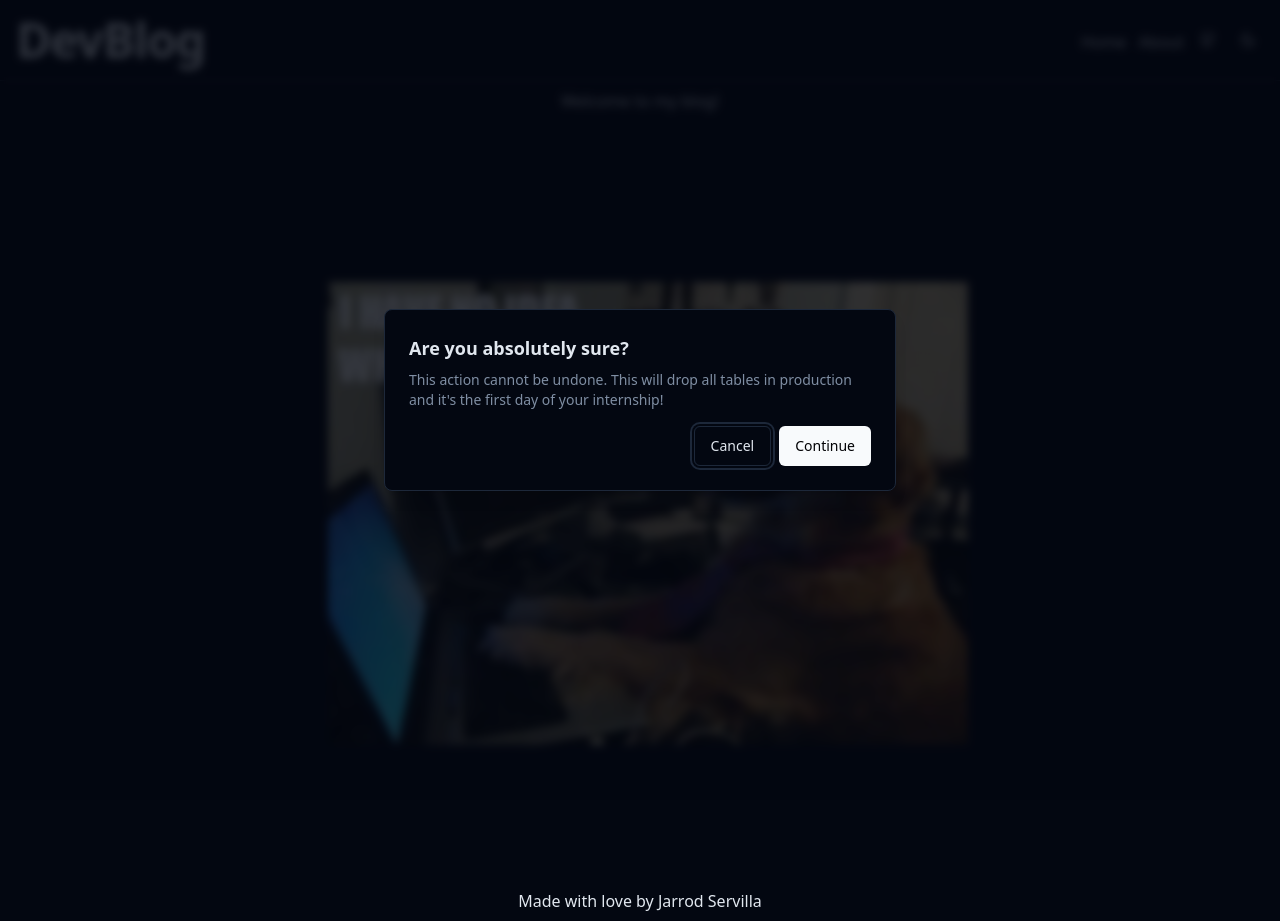
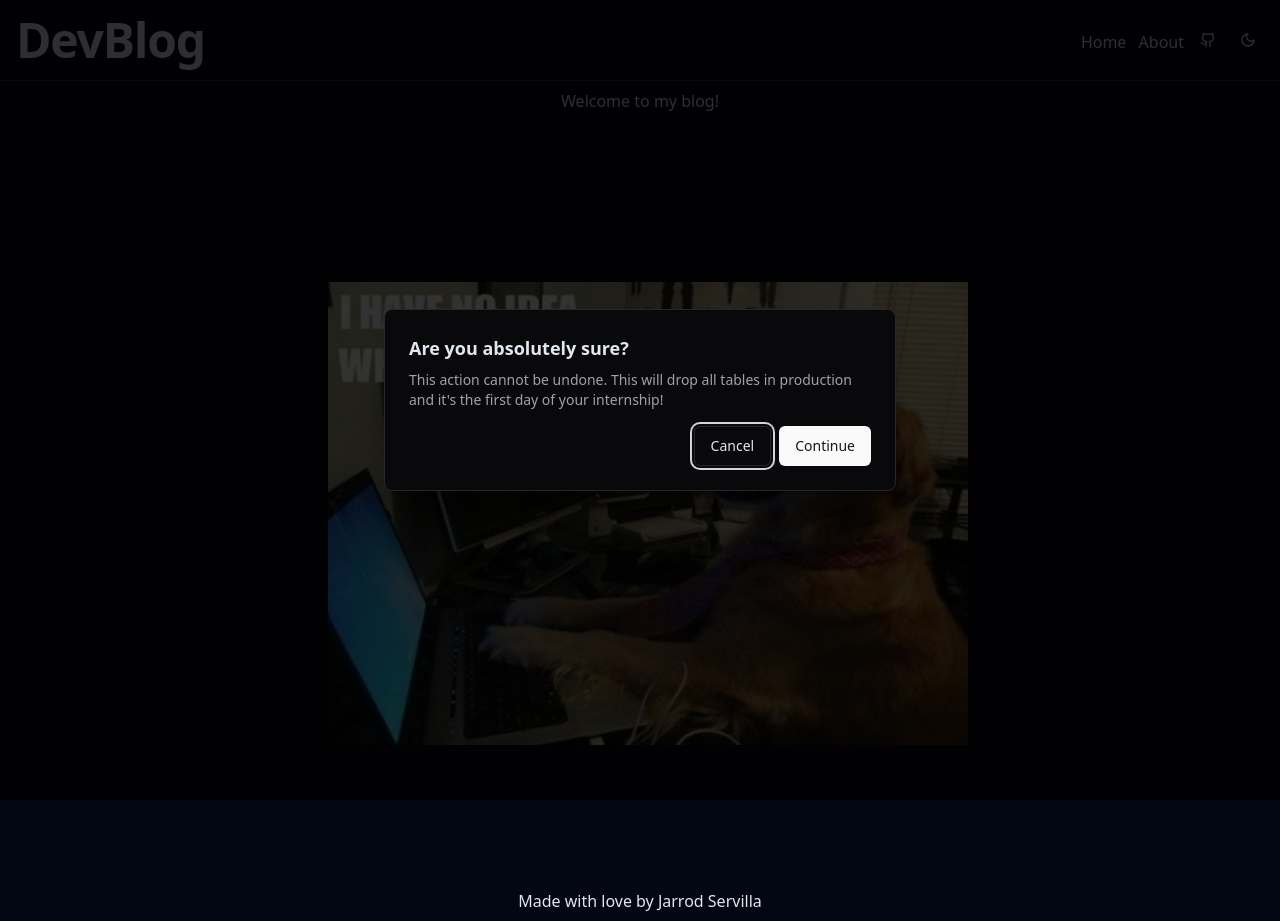
Before and after one commit to jcserv/react-vite-shadcn-template, a React (Vite) app: page / in a window 1280 px wide. Both pictures are taken after a click on the picture 648 px from the left and 513 px from the top of the page. Built offline with nearby package versions, Linux system fonts and the light colour scheme.

Commit message:
fix: build issues

```diff
--- a/package.json
+++ b/package.json
@@ -1,5 +1,5 @@
 {
-  "name": "mtg-bulk-buy",
+  "name": "react-vite-shadcn-template",
   "private": true,
   "version": "0.0.0",
   "type": "module",
@@ -11,6 +11,7 @@
   "dependencies": {
     "@radix-ui/react-alert-dialog": "^1.1.2",
     "@radix-ui/react-dropdown-menu": "^2.1.2",
+    "@radix-ui/react-slot": "^1.1.0",
     "@tanstack/react-router": "^1.65.0",
     "class-variance-authority": "^0.5.3",
     "clsx": "^1.2.1",
@@ -29,7 +30,7 @@
     "autoprefixer": "^10.4.20",
     "postcss": "^8.4.47",
     "tailwindcss": "^3.4.13",
-    "typescript": "^4.9.5",
+    "typescript": "^5.2",
     "vite": "5.0.0"
   }
 }
--- a/src/components/ui/alert-dialog.tsx
+++ b/src/components/ui/alert-dialog.tsx
@@ -1,5 +1,3 @@
-"use client"
-
 import * as React from "react"
 import * as AlertDialogPrimitive from "@radix-ui/react-alert-dialog"
 
@@ -10,26 +8,15 @@ const AlertDialog = AlertDialogPrimitive.Root
 
 const AlertDialogTrigger = AlertDialogPrimitive.Trigger
 
-const AlertDialogPortal = ({
-  className,
-  children,
-  ...props
-}: AlertDialogPrimitive.AlertDialogPortalProps) => (
-  <AlertDialogPrimitive.Portal className={cn(className)} {...props}>
-    <div className="fixed inset-0 z-50 flex items-end justify-center sm:items-center">
-      {children}
-    </div>
-  </AlertDialogPrimitive.Portal>
-)
-AlertDialogPortal.displayName = AlertDialogPrimitive.Portal.displayName
+const AlertDialogPortal = AlertDialogPrimitive.Portal
 
 const AlertDialogOverlay = React.forwardRef<
   React.ElementRef<typeof AlertDialogPrimitive.Overlay>,
   React.ComponentPropsWithoutRef<typeof AlertDialogPrimitive.Overlay>
->(({ className, children, ...props }, ref) => (
+>(({ className, ...props }, ref) => (
   <AlertDialogPrimitive.Overlay
     className={cn(
-      "fixed inset-0 z-50 bg-background/80 backdrop-blur-sm transition-opacity animate-in fade-in",
+      "fixed inset-0 z-50 bg-black/80  data-[state=open]:animate-in data-[state=closed]:animate-out data-[state=closed]:fade-out-0 data-[state=open]:fade-in-0",
       className
     )}
     {...props}
@@ -47,7 +34,7 @@ const AlertDialogContent = React.forwardRef<
     <AlertDialogPrimitive.Content
       ref={ref}
       className={cn(
-        "fixed z-50 grid w-full max-w-lg scale-100 gap-4 border bg-background p-6 opacity-100 shadow-lg animate-in fade-in-90 slide-in-from-bottom-10 sm:rounded-lg sm:zoom-in-90 sm:slide-in-from-bottom-0 md:w-full",
+        "fixed left-[50%] top-[50%] z-50 grid w-full max-w-lg translate-x-[-50%] translate-y-[-50%] gap-4 border border-zinc-200 bg-white p-6 shadow-lg duration-200 data-[state=open]:animate-in data-[state=closed]:animate-out data-[state=closed]:fade-out-0 data-[state=open]:fade-in-0 data-[state=closed]:zoom-out-95 data-[state=open]:zoom-in-95 data-[state=closed]:slide-out-to-left-1/2 data-[state=closed]:slide-out-to-top-[48%] data-[state=open]:slide-in-from-left-1/2 data-[state=open]:slide-in-from-top-[48%] sm:rounded-lg dark:border-zinc-800 dark:bg-zinc-950",
         className
       )}
       {...props}
@@ -102,7 +89,7 @@ const AlertDialogDescription = React.forwardRef<
 >(({ className, ...props }, ref) => (
   <AlertDialogPrimitive.Description
     ref={ref}
-    className={cn("text-sm text-muted-foreground", className)}
+    className={cn("text-sm text-zinc-500 dark:text-zinc-400", className)}
     {...props}
   />
 ))
@@ -139,6 +126,8 @@ AlertDialogCancel.displayName = AlertDialogPrimitive.Cancel.displayName
 
 export {
   AlertDialog,
+  AlertDialogPortal,
+  AlertDialogOverlay,
   AlertDialogTrigger,
   AlertDialogContent,
   AlertDialogHeader,
--- a/src/components/ui/button.tsx
+++ b/src/components/ui/button.tsx
@@ -1,27 +1,29 @@
 import * as React from "react"
-import { VariantProps, cva } from "class-variance-authority"
+import { Slot } from "@radix-ui/react-slot"
+import { cva, type VariantProps } from "class-variance-authority"
 
 import { cn } from "@/lib/utils"
 
 const buttonVariants = cva(
-  "inline-flex items-center justify-center rounded-md text-sm font-medium transition-colors focus-visible:outline-none focus-visible:ring-2 focus-visible:ring-ring focus-visible:ring-offset-2 disabled:opacity-50 disabled:pointer-events-none ring-offset-background",
+  "inline-flex items-center justify-center whitespace-nowrap rounded-md text-sm font-medium ring-offset-white transition-colors focus-visible:outline-none focus-visible:ring-2 focus-visible:ring-zinc-950 focus-visible:ring-offset-2 disabled:pointer-events-none disabled:opacity-50 dark:ring-offset-zinc-950 dark:focus-visible:ring-zinc-300",
   {
     variants: {
       variant: {
-        default: "bg-primary text-primary-foreground hover:bg-primary/90",
+        default: "bg-zinc-900 text-zinc-50 hover:bg-zinc-900/90 dark:bg-zinc-50 dark:text-zinc-900 dark:hover:bg-zinc-50/90",
         destructive:
-          "bg-destructive text-destructive-foreground hover:bg-destructive/90",
+          "bg-red-500 text-zinc-50 hover:bg-red-500/90 dark:bg-red-900 dark:text-zinc-50 dark:hover:bg-red-900/90",
         outline:
-          "border border-input hover:bg-accent hover:text-accent-foreground",
+          "border border-zinc-200 bg-white hover:bg-zinc-100 hover:text-zinc-900 dark:border-zinc-800 dark:bg-zinc-950 dark:hover:bg-zinc-800 dark:hover:text-zinc-50",
         secondary:
-          "bg-secondary text-secondary-foreground hover:bg-secondary/80",
-        ghost: "hover:bg-accent hover:text-accent-foreground",
-        link: "underline-offset-4 hover:underline text-primary",
+          "bg-zinc-100 text-zinc-900 hover:bg-zinc-100/80 dark:bg-zinc-800 dark:text-zinc-50 dark:hover:bg-zinc-800/80",
+        ghost: "hover:bg-zinc-100 hover:text-zinc-900 dark:hover:bg-zinc-800 dark:hover:text-zinc-50",
+        link: "text-zinc-900 underline-offset-4 hover:underline dark:text-zinc-50",
       },
       size: {
-        default: "h-10 py-2 px-4",
-        sm: "h-9 px-3 rounded-md",
-        lg: "h-11 px-8 rounded-md",
+        default: "h-10 px-4 py-2",
+        sm: "h-9 rounded-md px-3",
+        lg: "h-11 rounded-md px-8",
+        icon: "h-10 w-10",
       },
     },
     defaultVariants: {
@@ -33,12 +35,15 @@ const buttonVariants = cva(
 
 export interface ButtonProps
   extends React.ButtonHTMLAttributes<HTMLButtonElement>,
-    VariantProps<typeof buttonVariants> {}
+    VariantProps<typeof buttonVariants> {
+  asChild?: boolean
+}
 
 const Button = React.forwardRef<HTMLButtonElement, ButtonProps>(
-  ({ className, variant, size, ...props }, ref) => {
+  ({ className, variant, size, asChild = false, ...props }, ref) => {
+    const Comp = asChild ? Slot : "button"
     return (
-      <button
+      <Comp
         className={cn(buttonVariants({ variant, size, className }))}
         ref={ref}
         {...props}
```
Also changed, not shown: 1 other file (tests, documents, lock files or other folders).
